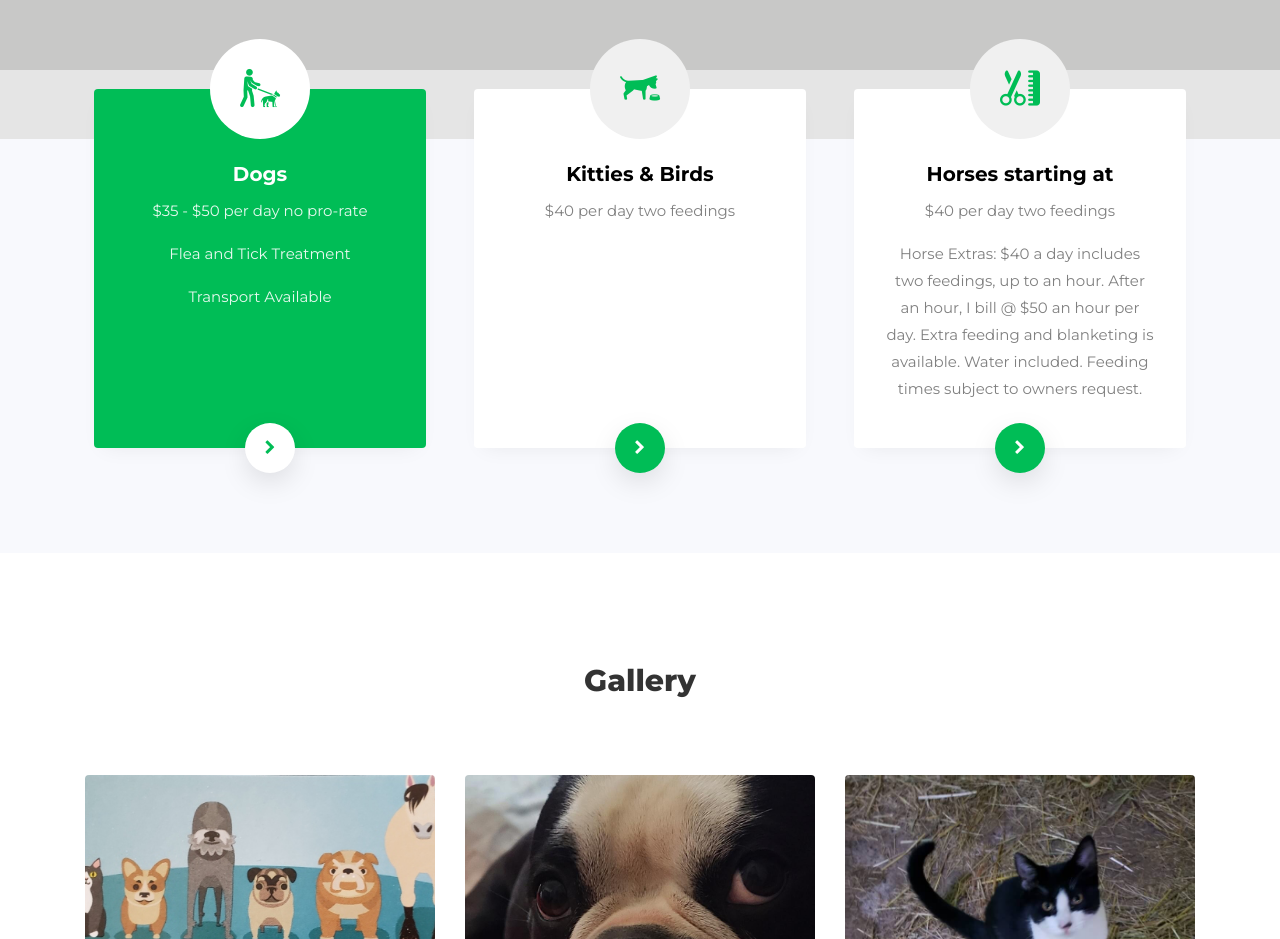
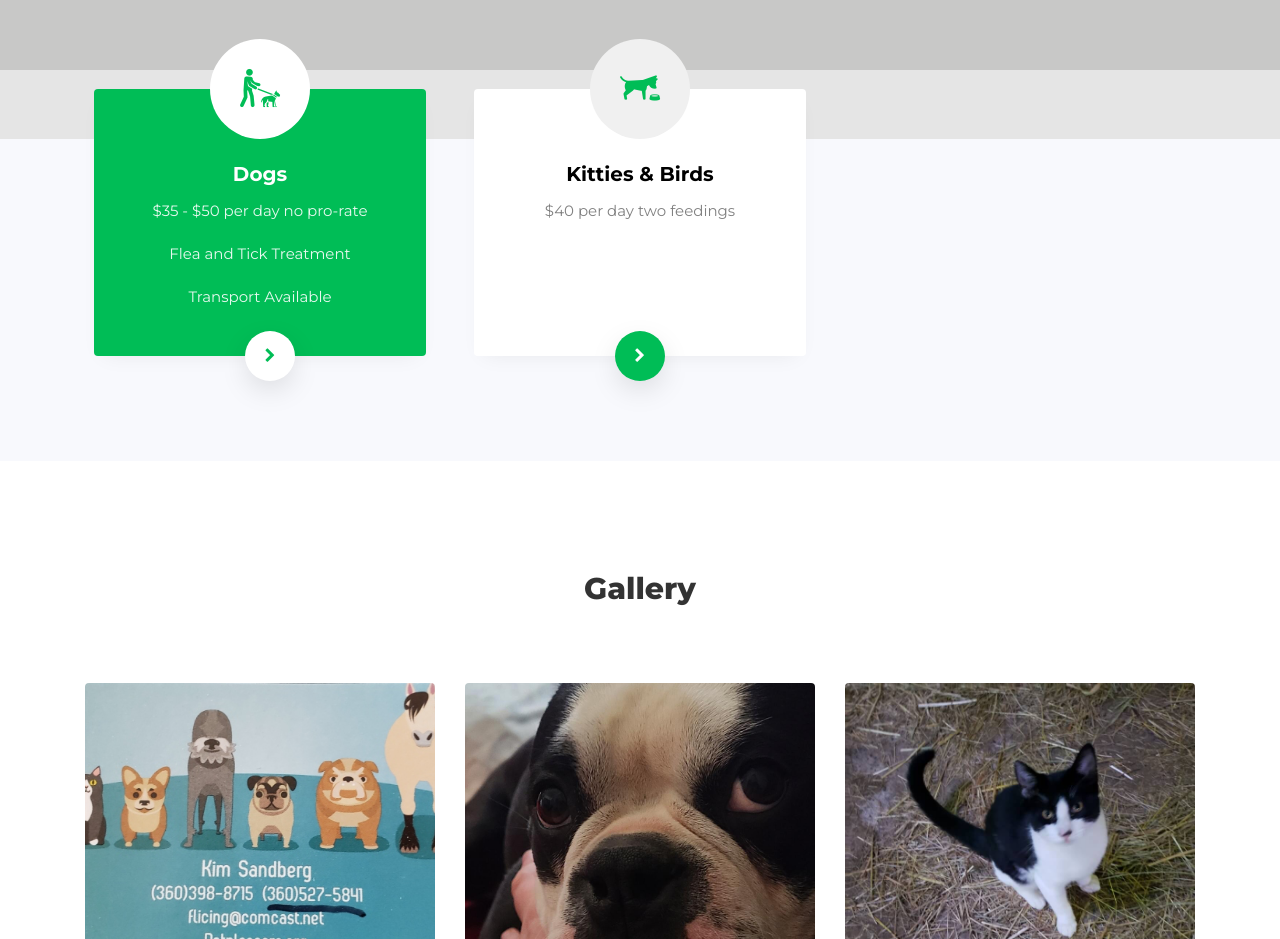
Before and after one commit to ultimitech/uts8, a website: page dist/index.html in a window 1280 px wide. Shown: the part 800-1739 px from the top of the page. Drawn offline with Linux system fonts and the light colour scheme; some packages are replaced by stand-ins of ours; no server answers; files whose address does not match are found by name.

Commit message:
remove horse info

```diff
--- a/dist/index.html
+++ b/dist/index.html
@@ -121,22 +121,22 @@
               </div>
             </div>
           </div>
-          <div class="col-md-4 d-flex align-self-stretch px-4 ftco-animate">
+          <!-- <div class="col-md-4 d-flex align-self-stretch px-4 ftco-animate">
             <div class="d-block services text-center">
               <div class="icon d-flex align-items-center justify-content-center">
             		<span class="flaticon-grooming"></span>
               </div>
               <div class="media-body">
-                <!-- <h3 class="heading">Pet Grooming/Flicing</h3> -->
+                <h3 class="heading">Pet Grooming/Flicing</h3>
 				<h3 class="heading">Horses starting at</h3>
                 <p>$40 per day two feedings</p>
-				<!-- <p>Flea and Tick Treatment</p> -->
-				<!-- <p>Transport Available</p>	 -->
+				<p>Flea and Tick Treatment</p>
+				<p>Transport Available</p>
 				<p>Horse Extras: $40 a day includes two feedings, up to an hour. After an hour, I bill @ $50 an hour per day. Extra feeding and blanketing is available. Water included. Feeding times subject to owners request.</p>
                 <a href="#" class="btn-custom d-flex align-items-center justify-content-center"><span class="fa fa-chevron-right"></span><i class="sr-only">Read more</i></a>
               </div>
             </div>
-          </div>
+          </div> -->
         </div>
     	</div>
     </section>
```
